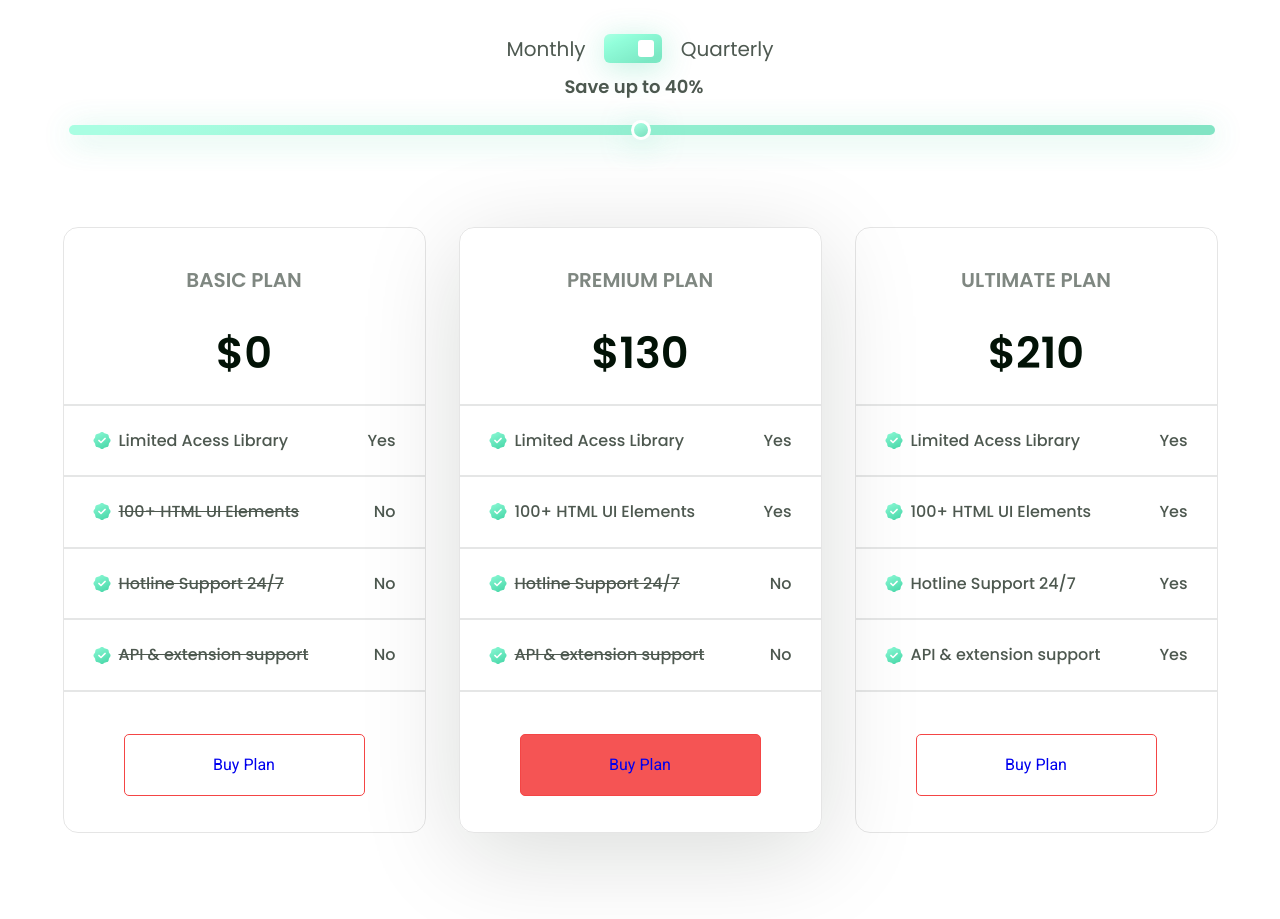
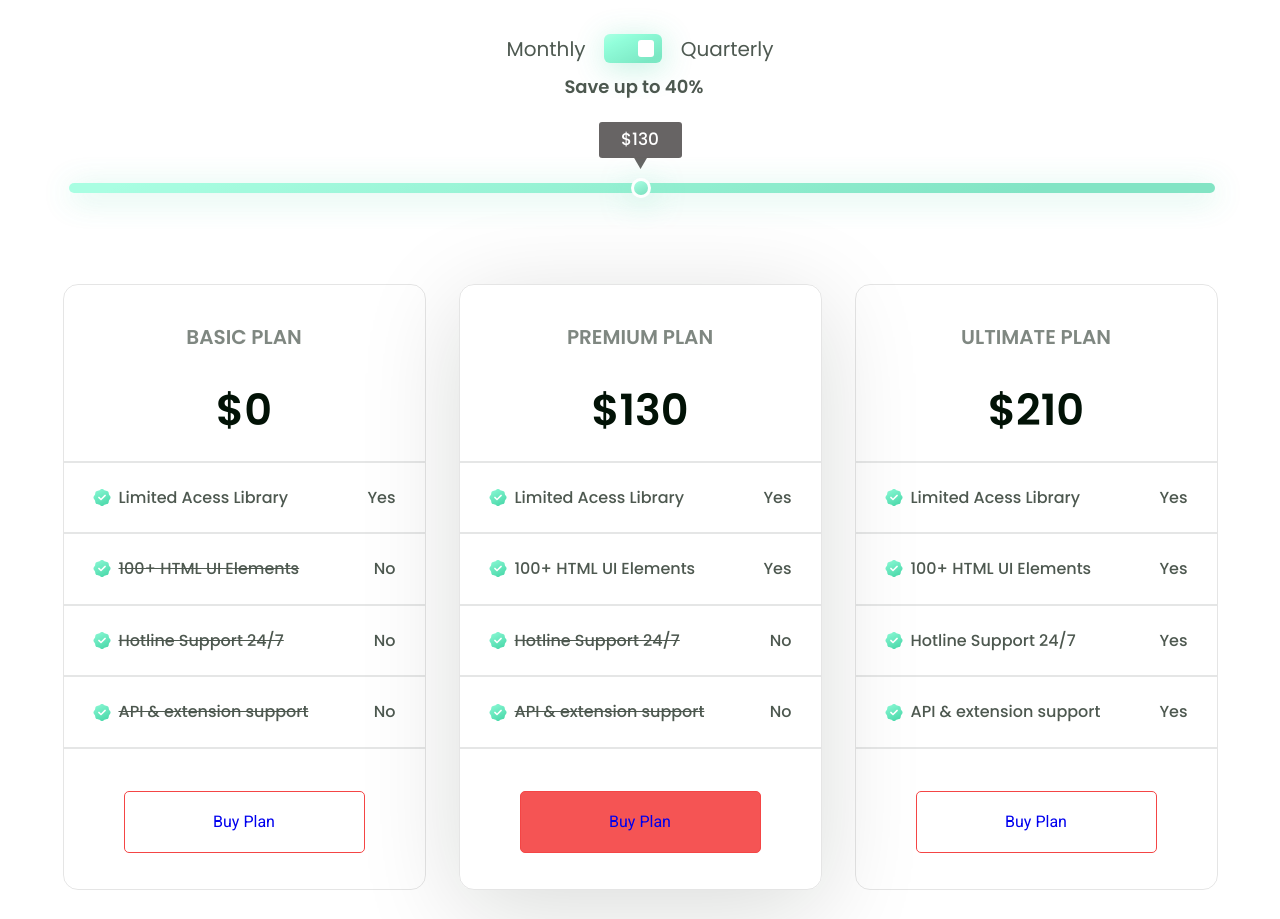
Before and after one commit to kastsiukovich/soft-point, a plain HTML site: page index.html in a window 1280 px wide. Shown: the part 2892-3811 px from the top of the page. Drawn offline with nearby package versions, Linux system fonts and the light colour scheme.

Commit message:
slidercontainer

```diff
--- a/index.html
+++ b/index.html
@@ -168,6 +168,10 @@
             </div>
             <div class="save-up">Save up to 40% <img src="./images/best.svg" alt=""></div>
             <div class="slidecontainer">
+                <p class="price">
+                    $130
+                    <span></span>
+                </p>
                 <input type="range" min="1" max="1000" value="500" class="slider" step="1">
             </div>
         </section>
--- a/scss/style.scss
+++ b/scss/style.scss
@@ -688,8 +688,30 @@ $color_red: #F44545;
 		// .best-pricing{
 		// }
 		.slidecontainer {
+			display: flex;
+			flex-direction: column;
 			width: 1146px; /* Ширина внешнего контейнера */
 			margin-bottom: 89px;
+			.price{
+				position: relative;
+				display: flex;
+				justify-content: center;
+				align-items: center;
+				align-self: center;
+				width: 83px;
+				height: 36px;
+				background: #282323;
+				border-radius: 3px;
+				@include font("Poppins", normal, 500, 17px, 80%, $color_white);
+				margin-bottom: 23px;
+				span{
+					position: absolute;
+					top: 35px;
+					width: 15px;
+					height: 15px;
+					background: no-repeat url("../images/slidercontainer-price-bg.svg");
+				}
+			}
 		 }
 
 		 /* Сам ползунок */
```
Also changed, not shown: images/slidercontainer-price-bg.svg (added), scss/style.css, 1 other file.
